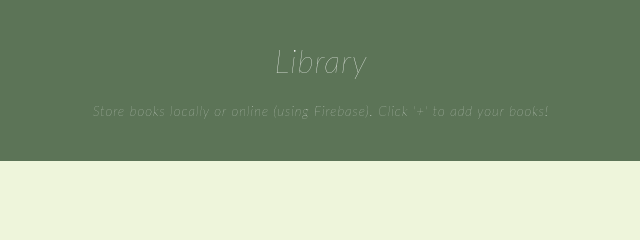
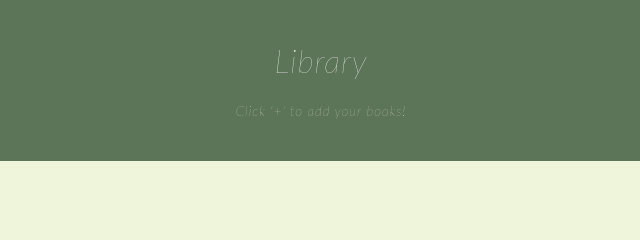
Before and after one commit to alenaholbert/library, a plain HTML site: page index.html in a window 1280 px wide. Shown: the top 240 px of the page, 319-959 px from the left. Drawn offline with Linux system fonts and the light colour scheme.

Commit message:
updated heading

```diff
--- a/index.html
+++ b/index.html
@@ -9,7 +9,7 @@
 <body>
     <div class="header">
         <h1>Library</h1>
-        <h5>Store books locally or online (using Firebase). Click '+' to add your books!</h5>
+        <h5>Click '+' to add your books!</h5>
     </div>
 
     <button id="new-book">+</button>
```
